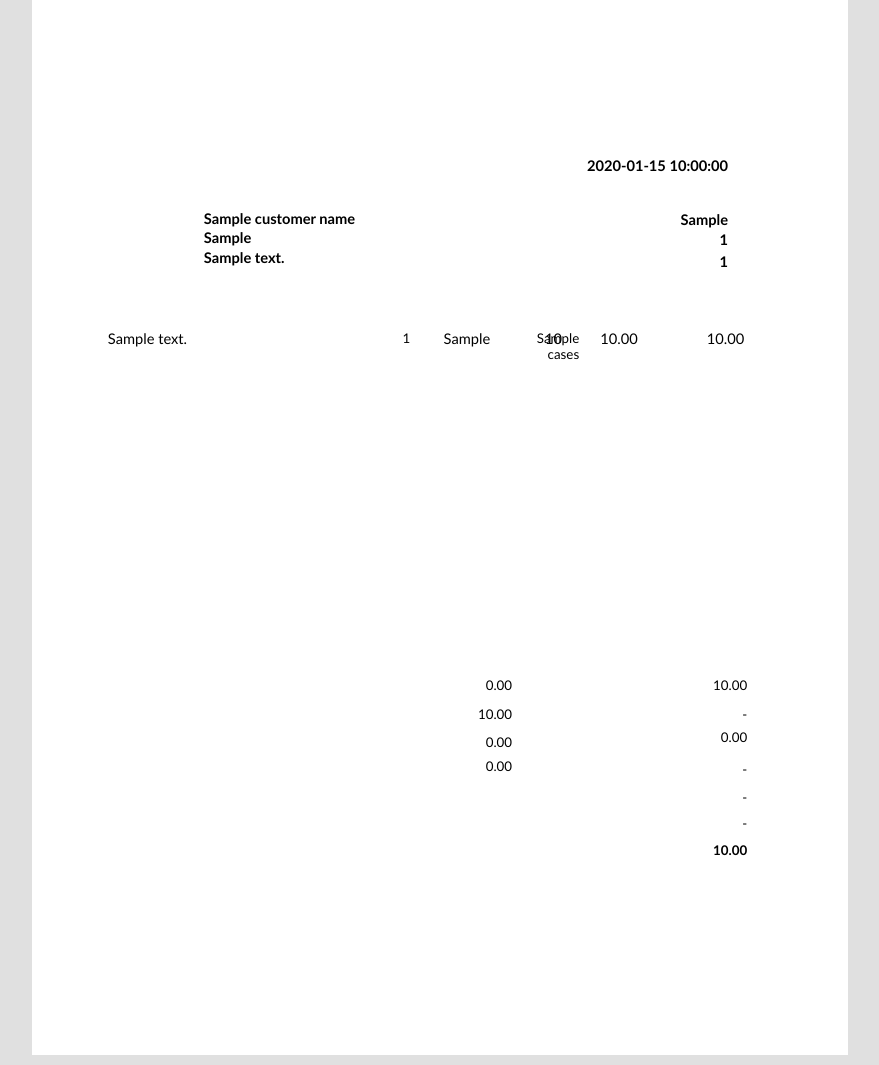
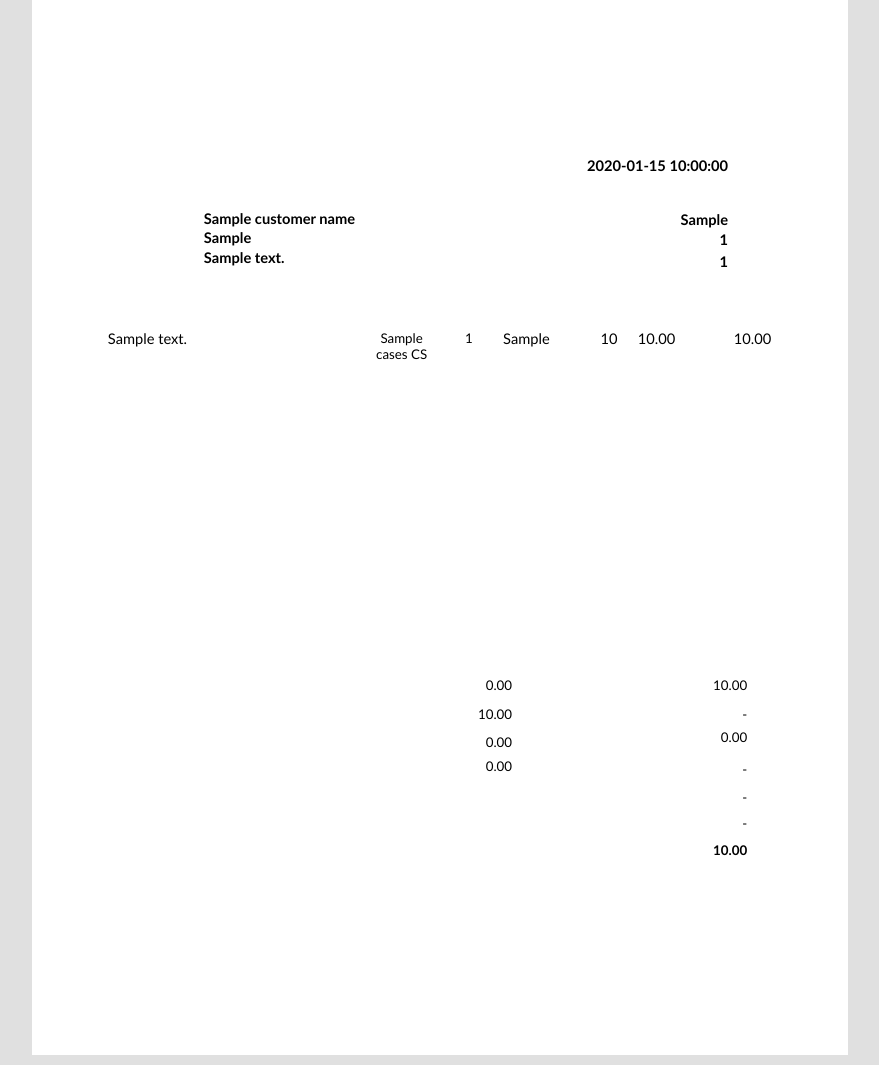
Before and after one commit to wakin626/eric2.0, a PHP site: template finance/views/deliveries/print.php in a window 1280 px wide. Shown: the part 71-1136 px from the top of the page, without its empty margins (200-1079 px from the left). Run offline with PHP 8.4, Linux system fonts and the light colour scheme; the template is opened without the code that fills it: most values are stand-ins (such as "Sample title", 1, 10 or a date in 2020).

Commit message:
Sales Invoice print (SB/WD): reordered columns to Description, Cases (10 CS), Lot Number, UOM, Qty, Price, Amount

```diff
--- a/finance/views/deliveries/print.php
+++ b/finance/views/deliveries/print.php
@@ -130,10 +130,20 @@
             text-overflow: clip;
         }
 
+        .print-item-cases {
+            position: absolute;
+            top: 3.39in;
+            left: 3.50in;
+            width: 0.7in;
+            font-family: Calibri, sans-serif;
+            font-size: 10pt;
+            text-align: center;
+        }
+
         .print-item-lot {
             position: absolute;
             top: 3.39in;
-            left: 3.50in;
+            left: 4.15in;
             width: 0.8in;
             font-family: Calibri, sans-serif;
             font-size: 10pt;
@@ -143,7 +153,7 @@
         .print-item-unit {
             position: absolute;
             top: 3.39in;
-            left: 4.23in;
+            left: 4.85in;
             width: 0.6in;
             font-family: Calibri, sans-serif;
             font-size: 11pt;
@@ -153,27 +163,17 @@
         .print-item-qty {
             position: absolute;
             top: 3.39in;
-            left: 4.72in;
+            left: 5.30in;
             width: 0.8in;
             font-family: Calibri, sans-serif;
             font-size: 11pt;
             text-align: right;
         }
 
-        .print-item-cases {
-            position: absolute;
-            top: 3.39in;
-            left: 5.10in;
-            width: 0.6in;
-            font-family: Calibri, sans-serif;
-            font-size: 10pt;
-            text-align: right;
-        }
-
         .print-item-price {
             position: absolute;
             top: 3.39in;
-            left: 5.51in;
+            left: 5.90in;
             width: 0.8in;
             font-family: Calibri, sans-serif;
             font-size: 11pt;
@@ -183,7 +183,7 @@
         .print-item-amount {
             position: absolute;
             top: 3.50in;
-            left: 6.32in;
+            left: 6.60in;
             width: 1.1in;
             font-family: Calibri, sans-serif;
             font-size: 11pt;
@@ -355,10 +355,10 @@
     foreach ($items as $idx => $item):
     ?>
     <div class="print-item-desc" style="top: <?= $rowTop + ($idx * $rowHeight) ?>in;"><?= htmlspecialchars($item['item_description']) ?></div>
+    <div class="print-item-cases" style="top: <?= $rowTop + ($idx * $rowHeight) ?>in;"><?= $item['cases'] > 0 ? $item['cases'] . ' CS' : '' ?></div>
     <div class="print-item-lot" style="top: <?= $rowTop + ($idx * $rowHeight) ?>in;"><?= htmlspecialchars($item['lot_number'] ?? '') ?></div>
     <div class="print-item-unit" style="top: <?= $rowTop + ($idx * $rowHeight) ?>in;"><?= htmlspecialchars($item['item_uom']) ?></div>
     <div class="print-item-qty" style="top: <?= $rowTop + ($idx * $rowHeight) ?>in;"><?= number_format($item['qty']) ?></div>
-    <div class="print-item-cases" style="top: <?= $rowTop + ($idx * $rowHeight) ?>in;"><?= $item['cases'] > 0 ? $item['cases'] : '' ?></div>
     <div class="print-item-price" style="top: <?= $rowTop + ($idx * $rowHeight) ?>in;"><?= number_format($item['price'], 2) ?></div>
     <div class="print-item-amount" style="top: <?= $rowTop + ($idx * $rowHeight) ?>in;"><?= number_format($item['amount'], 2) ?></div>
     <?php endforeach; ?>
```
Also changed, not shown: finance/views/deliveries/print_wd.php (+16 -16 lines).
